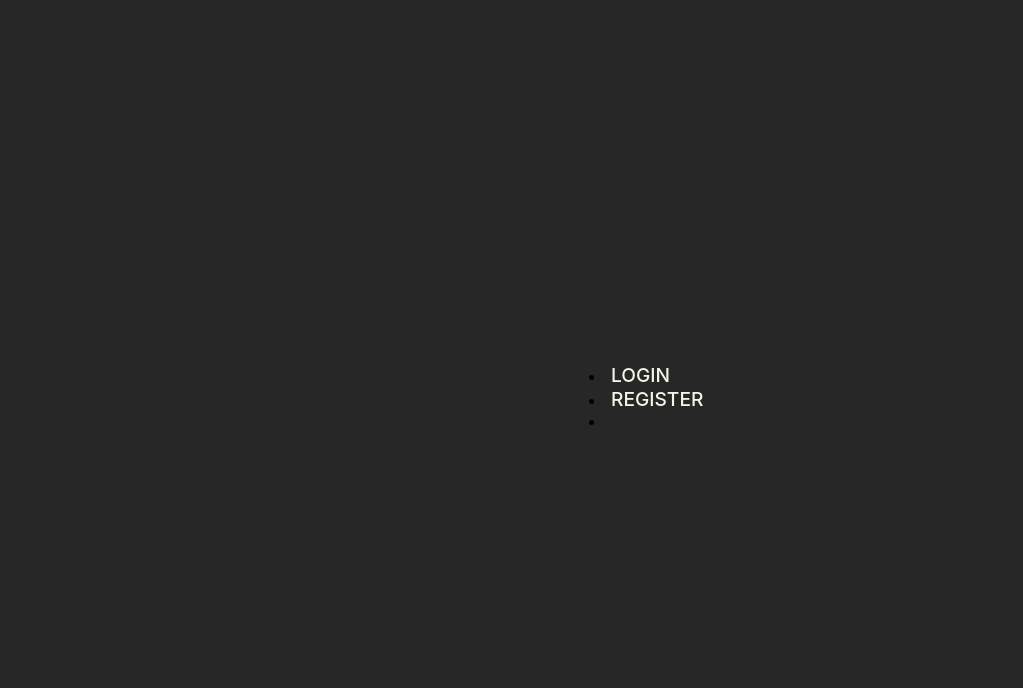
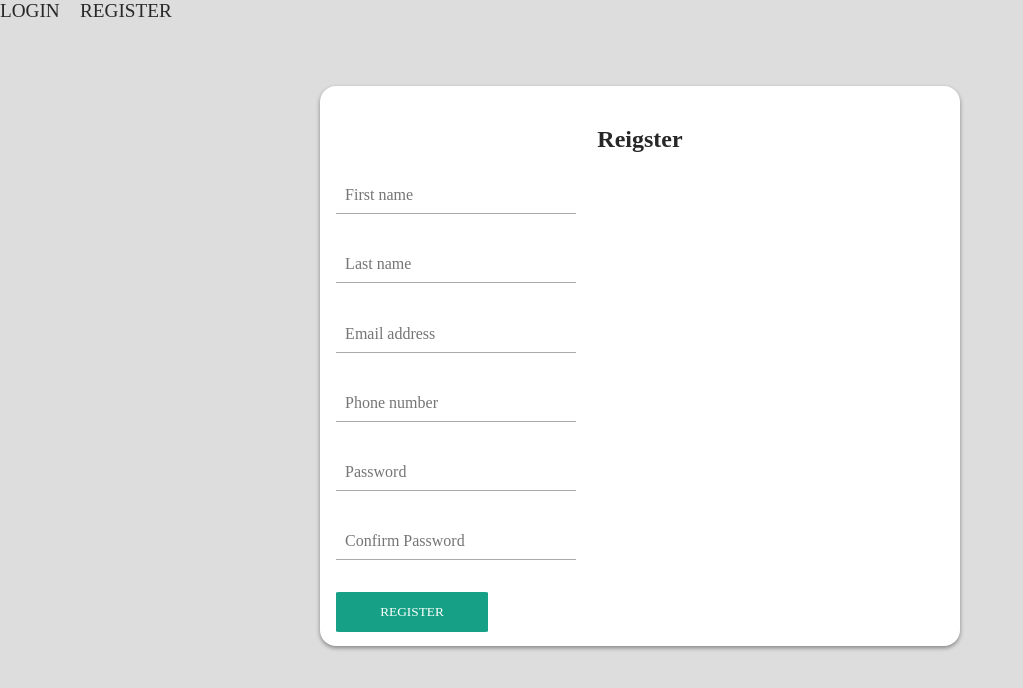
Before and after one commit to TClaypool00/ExpenseTrackerClient-React, a React (Create React App) app: page /account/register in a window 1280 px wide. Shown: the top 688 px of the page, without its empty margins (0-1023 px from the left). Built offline with nearby package versions, Linux system fonts and the light colour scheme.

Commit message:
Navbar CSS, registration page css done, no functionality

```diff
--- a/src/App.js
+++ b/src/App.js
@@ -7,10 +7,12 @@ function App() {
   return (
     <Router>
       <Navbar />
-      <Routes>
-        <Route path='/account/register' component={Register} />
-        <Route path="/account/login" component={Login} />
-      </Routes>
+      <div className="box">
+        <Routes>
+          <Route path='/account/register' element={<Register />} />
+          <Route path="/account/login" element={<Login />} />
+        </Routes>
+      </div>
     </Router>
   );
 }
--- a/src/Pages/account/Register.js
+++ b/src/Pages/account/Register.js
@@ -1,7 +1,18 @@
 const Register = () => {
     return (
         <>
-            <h3>Reigster</h3>
+            <h2>Reigster</h2>
+
+            <form method="post">
+                <input type="text" id="txtFirstName" placeholder="First name" />
+                <input type="text" id="txtLastName" placeholder="Last name" />
+                <input type="email" id="email" placeholder="Email address" />
+                <input type="text" id="phoneNum" placeholder="Phone number" />
+                <input type="password" id="password" placeholder="Password" />
+                <input type="password" id="confirmPassword" placeholder="Confirm Password" />
+
+                <button type="submit" className="btn" id="btnRegister">Register</button>
+            </form>
         </>
     );
 }
--- a/src/app.scss
+++ b/src/app.scss
@@ -1,30 +1,34 @@
 @import url("https://fonts.googleapis.com/css2?family=Montserrat:wght@400;500;600;700&display=swap");
+@import url(https://fonts.googleapis.com/css?family=Roboto:400,300,500);
+
+$black : #272727;
+$white: #FFF;
+$yellow: #fddb3a;
+$blue: #DDD;
+$green: #16a085;
 
 * {
+    margin: 0;
+    padding: 0;
+    -webkit-box-sizing: border-box;
     box-sizing: border-box;
-    margin: 0;
-    padding:  0;
-    -webkit-box-sizing: border-box;
 }
 
 body {
-    font-family: "Karla", -apple-system, BlinkMacSystemFont, "Segoe UI", "Roboto",
-    "Oxygen", "Ubuntu", "Cantarell", "Fira Sans", "Droid Sans", "Helvetica Neue",
-    sans-serif;
-    -webkit-font-smoothing: antialiased;
-    -moz-osx-font-smoothing: grayscale;
-    background: #272727;
+    background: $blue;
+    font-family: "Montserrat", "Roboto" sans-serif;
+    color: $black;
+}
+
+h2 {
+    padding: 1em 1em;
+    text-align: center;
 }
 
 #navbar {
-    position: absolute;
-    top: 50%;
-    left: 50%;
-    -webkit-transform: translate(-50%, -50%);
-    transform: translate(-50%, -50%);
-
+    margin-bottom: 2em;
     a {
-        color: #f6f4e6;
+        color: $black;
         text-decoration: none;
         font-size: 1.2em;
         text-transform: uppercase;
@@ -33,36 +37,31 @@ body {
         width: 80px;
         -webkit-transition: all 0.2s ease-in-out;
         transition: all 0.2s ease-in-out;
-        &:hover {
-            color: #fddb3a;
-        }
+
         &:nth-child(1):hover ~ .dot {
-            -webkit-transform: translateX(30px);
+            -webkit-transform: transl8ateX(30px);
             transform: translateX(30px);
             -webkit-transition: all 0.2s ease-in-out;
             transition: all 0.2s ease-in-out;
             opacity: 1;
         }
+
         &:nth-child(2):hover ~ .dot {
-            -webkit-transform: translateX(200px);
-            transform: translateX(200px);
+            -webkit-transform: translateX(110px);
+            transform: translateX(110px);
             -webkit-transition: all 0.2s ease-in-out;
             transition: all 0.2s ease-in-out;
             opacity: 1;
         }
-        &:nth-child(3):hover ~ .dot {
-            -webkit-transform: translateX(285px);
-        transform: translateX(285px);
-        -webkit-transition: all 0.2s ease-in-out;
-        transition: all 0.2s ease-in-out;
-        opacity: 1;
-        }
+
+        &:hover {
+            color: $yellow;
         }
 
         .dot {
             width: 6px;
             height: 6px;
-        background: #fddb3a;
+            background: $yellow;
             border-radius: 50%;
             opacity: 0;
             -webkit-transform: translateX(30px);
@@ -71,3 +70,59 @@ body {
             transition: all 0.2s ease-in-out;
         }
     }
+}
+
+.box {
+    position: relative;
+    margin: 5% auto;
+    width: 40em;
+    height: 35em;
+    background: $white;
+    border-radius: 1em;
+    box-shadow: 0 2px 4px rgba(0, 0, 0, 0.4);
+    padding: 1em;
+}
+
+input {
+    display: block;
+    margin-bottom: 2em;
+    box-sizing: border-box;
+    padding: 1.5%;
+    width: 15em;
+    height: 25%;
+    border: none;
+    border-bottom: 1px solid #AAA;
+    font-family: inherit;
+    font-weight: 400;
+    font-size: inherit;
+    transition: 0.2s ease;
+    &:focus {
+        border-bottom: 2px solid $yellow;
+        color: $black;
+        transition: 0.2s, ease;
+    }
+}
+
+.btn {
+    width: 25%;
+    height: 3em;
+    background-color: $green;
+    border: none;
+    border-radius: 2%;
+    color: $white;
+    font-family: inherit;
+    font-weight: 500;
+    text-transform: uppercase;
+    transition: 0.1s ease;
+    cursor: pointer;
+    &:hover, &:focus {
+        opacity: 0.8;
+        box-shadow: 0 2px 4px rgba(0, 0, 0, 0.4);
+        transition: 0.1s ease;
+    }
+    &:active {
+        opacity: 1;
+        box-shadow: 0 1px 2px rgba(0, 0, 0, 0.4);
+        transition: 0.1s ease;
+    }
+}
--- a/src/components/navbar/Navbar.js
+++ b/src/components/navbar/Navbar.js
@@ -2,15 +2,9 @@ import {  Link } from "react-router-dom";
 const Navbar= () =>{
     return (
         <nav id="navbar">
-            <li>
-                <Link to="/account/login">Login</Link>
-            </li>
-            <li>
-                <Link to="/account/register">Register</Link>
-            </li>
-            <li>
-                <div className="dot"></div>
-            </li>
+            <Link to="/account/login">Login</Link>
+            <Link to="/account/register">Register</Link>
+            <div className="dot"></div>
         </nav>
     );
 }
```
Lines whose indentation alone changed are shown as unchanged.
